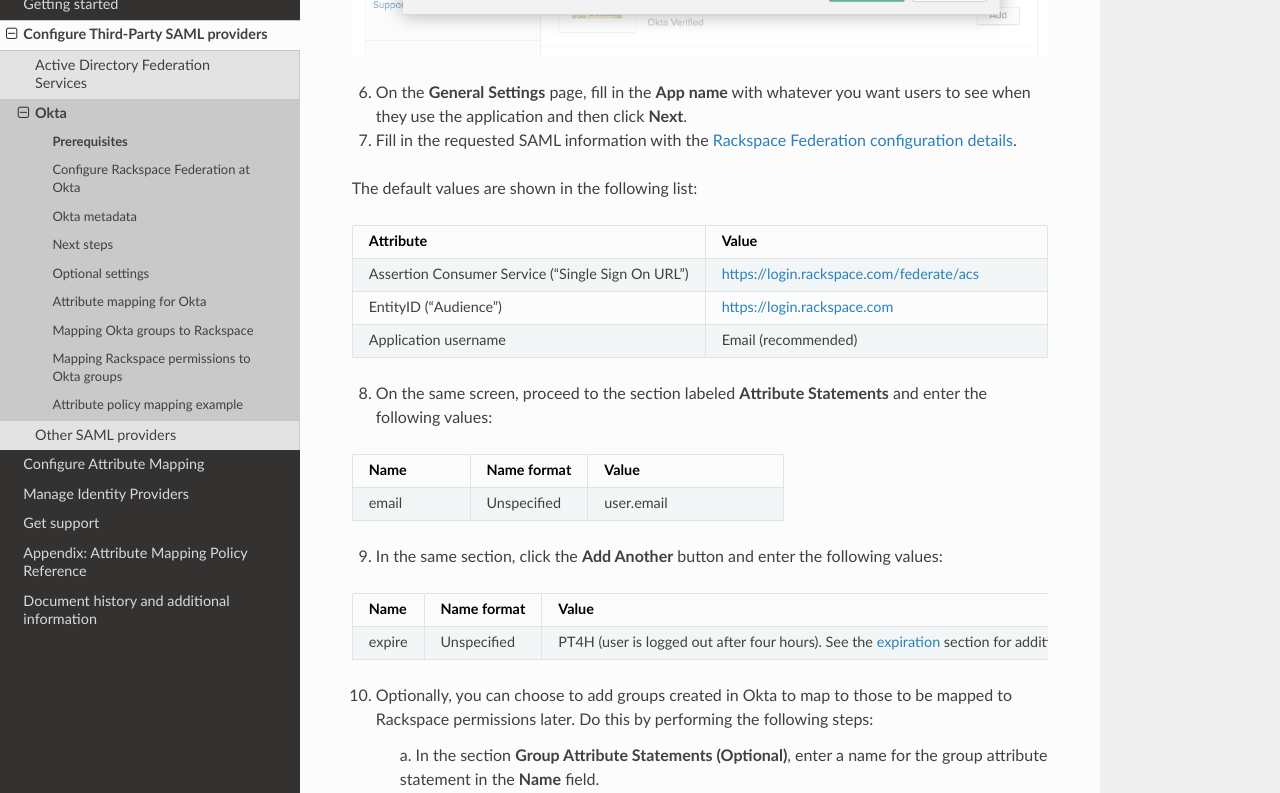
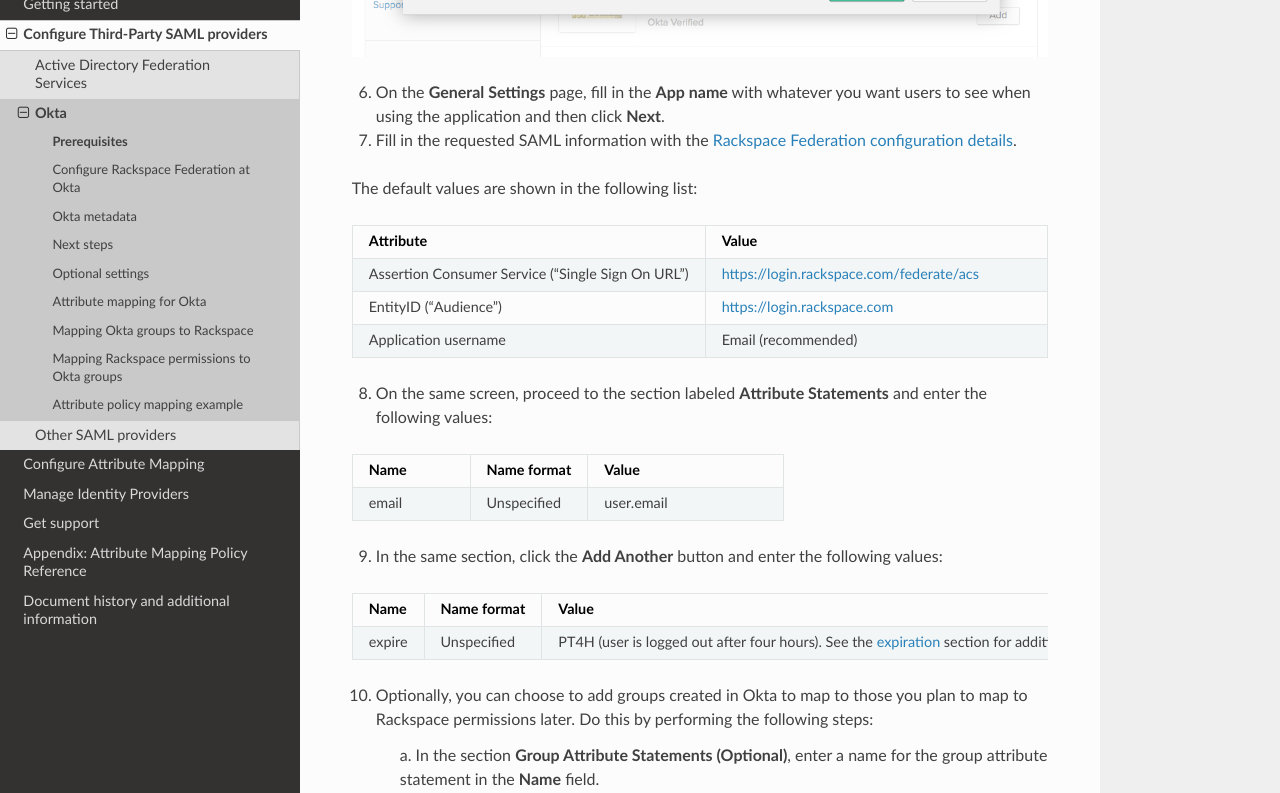
Before and after one commit to rackerlabs/docs-rackspace-federation, a Sphinx documentation site: the page built from doc/config-3p-saml/config-okta/okta-setup.rst, in a window 1280 px wide and 1400 px high, scrolled down 822 px. Shown: the part 175-968 px from the top of the window. Built offline with Sphinx 7.4.7 and the Read the Docs theme 2.0.0, drawn with Linux system fonts in a browser that asks for light colours; the version number could not be read and is left out.

Commit message:
edit okta-setup

```diff
--- a/doc/config-3p-saml/config-okta/okta-setup.rst
+++ b/doc/config-3p-saml/config-okta/okta-setup.rst
@@ -34,7 +34,7 @@
 .. image:: ../../_images/Config-okta/create_app_1.png
 
 6. On the **General Settings** page, fill in the **App name** with whatever you
-   want users to see when they use the application and then click **Next**.
+   want users to see when using the application and then click **Next**.
 
 7. Fill in the requested SAML information with the :ref:`Rackspace Federation
    configuration details<generic-3p-saml-ug>`.
@@ -85,7 +85,7 @@
        section for additional details.
 
 10. Optionally, you can choose to add groups created in Okta to map to those
-    to be mapped to Rackspace permissions later. Do this by performing
+    you plan to map to Rackspace permissions later. Do this by performing
     the following steps:
 
         a. In the section **Group Attribute Statements (Optional)**, enter a
```
